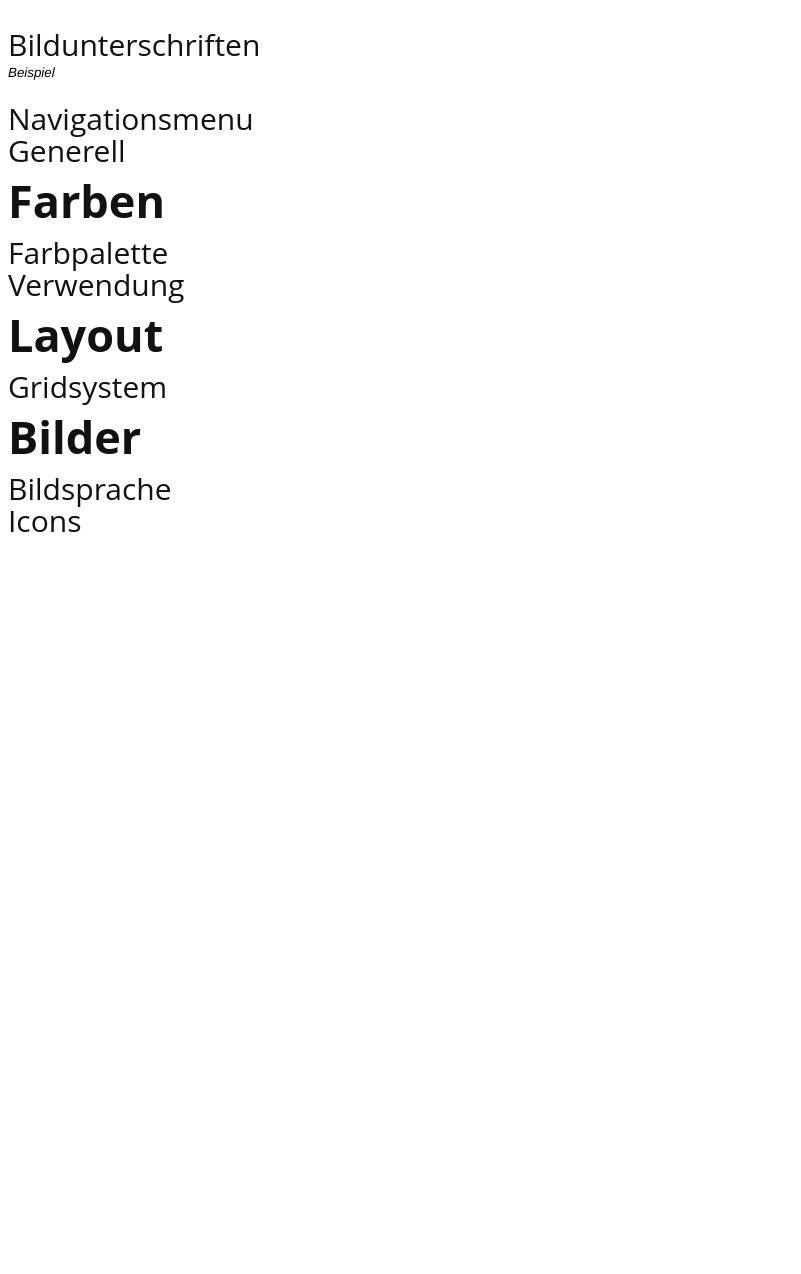
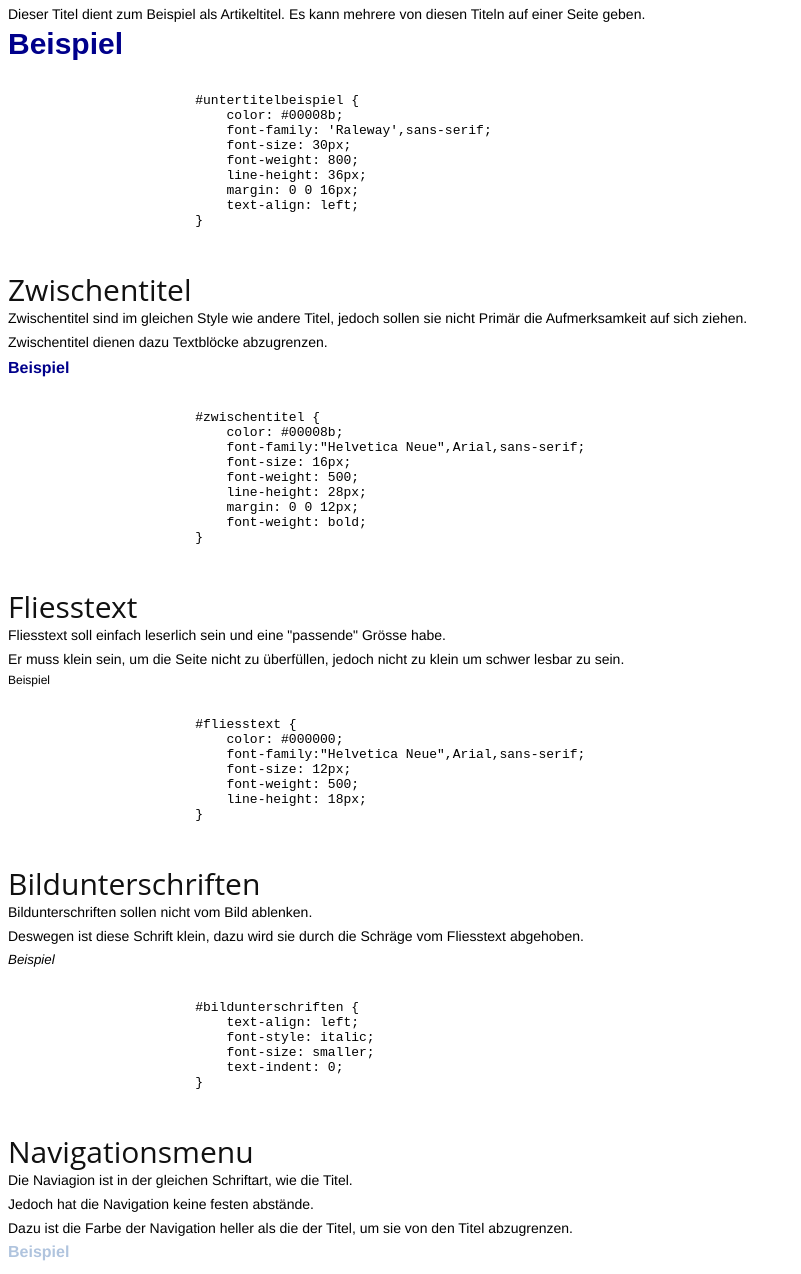
Before and after one commit to fabianmueller7/Modul151-152, a plain HTML site: page M152/Projektarbeit/styleguides/styleguide.html in a window 1280 px wide. Shown: the part 713-1987 px from the top of the page, without its empty margins (0-801 px from the left). Before the commit the page ends 1276 px from the top, so only its background shows below. Drawn offline with Linux system fonts and the light colour scheme.

Commit message:
styleguide schriftarten

```diff
--- a/M152/Projektarbeit/styleguides/styleguide.css
+++ b/M152/Projektarbeit/styleguides/styleguide.css
@@ -4,13 +4,14 @@ h3 { color: #111; font-family: 'Open Sans', sans-serif; font-size: 30px; font-we
 h4 {text-align: center;margin: -35px 0 25px}
 p { color: #000000; font-family: 'Helvetica Neue', sans-serif; font-size: 14px; line-height: 24px; margin: 0 0 0px; text-align: justify; text-justify: inter-word; }
 
-#titelbeispiel { color: #00008b;
+#titelbeispiel {
+    color: #00008b;
     font-family: 'Raleway',sans-serif;
     font-size: 62px;
     font-weight: 800;
     line-height: 72px;
     margin: 0 0 24px;
-    text-align: center;
+    text-align: left;
     text-transform: uppercase;
 }
 
@@ -31,6 +32,7 @@ p { color: #000000; font-family: 'Helvetica Neue', sans-serif; font-size: 14px;
     font-weight: 500;
     line-height: 28px;
     margin: 0 0 12px;
+    font-weight: bold;
 }
 
 #fliesstext {
@@ -38,8 +40,7 @@ p { color: #000000; font-family: 'Helvetica Neue', sans-serif; font-size: 14px;
     font-family:"Helvetica Neue",Arial,sans-serif;
     font-size: 12px;
     font-weight: 500;
-    line-height: 22px;
-    margin: 0 0 12px;
+    line-height: 18px;
 }
 
 #bildunterschriften {
@@ -48,3 +49,11 @@ p { color: #000000; font-family: 'Helvetica Neue', sans-serif; font-size: 14px;
     font-size: smaller;
     text-indent: 0;
 }
+
+#navigationsmenu {
+    color: #b0c4de;
+    font-family:"Helvetica Neue",Arial,sans-serif;
+    font-size: 16px;
+    font-weight: 500;
+    font-weight: bold;
+}
--- a/M152/Projektarbeit/styleguides/styleguide.html
+++ b/M152/Projektarbeit/styleguides/styleguide.html
@@ -19,37 +19,115 @@
                 <div>
                     <h3>Titel</h3>
                     <p>Titel sollen gross und einfach ersichtlich sein.</p>
-                    <p>Der Titel sind modern in einem dunkel Blau gehalten sein und schlicht ausssehen.</p>
+                    <p>Der Titel sind modern in einem dunkel Blau gehalten und sehen schlicht aus.</p>
                     <p>Titel haben einen grossen Abstand zu anderen Elementen und sind zentriert.</p>
+                    <p>Es gibt nur einen Titel pro Seite.</p>
                     <p id="titelbeispiel">Beispiel</p>
+                    <pre><code>
+                        #titelbeispiel {
+                            color: #00008b;
+                            font-family: 'Raleway',sans-serif;
+                            font-size: 62px;
+                            font-weight: 800;
+                            line-height: 72px;
+                            margin: 0 0 24px;
+                            text-align: left;
+                            text-transform: uppercase;
+                        }
+                    </code></pre>
                     <br>
                 </div>
                 <div>
                     <h3>Untertitel</h3>
                     <p>Untertitel sind im gleichen Style wie Titel gehalten.</p>
-                    <p>Jedoch sind sie kleiner und sind links anliegend, so dass sie zwischen Textblöcke eingebaut werden können.</p>
+                    <p>Jedoch sind sie kleiner und sind links anliegend, so dass sie Themen abgrenzen können.</p>
+                    <p>Dieser Titel dient zum Beispiel als Artikeltitel. Es kann mehrere von diesen Titeln auf einer Seite geben.</p>
                     <p id="untertitelbeispiel">Beispiel</p>
+                    <pre><code>
+                        #untertitelbeispiel {
+                            color: #00008b;
+                            font-family: 'Raleway',sans-serif;
+                            font-size: 30px;
+                            font-weight: 800;
+                            line-height: 36px;
+                            margin: 0 0 16px;
+                            text-align: left;
+                        }
+                    </code></pre>
                     <br>
                 </div>
                 <div>
                     <h3>Zwischentitel</h3>
+                    <p>Zwischentitel sind im gleichen Style wie andere Titel, jedoch sollen sie nicht Primär die Aufmerksamkeit auf sich ziehen.</p>
+                    <p>Zwischentitel dienen dazu Textblöcke abzugrenzen.</p>
                     <p id="zwischentitel">Beispiel</p>
+                    <pre><code>
+                        #zwischentitel {
+                            color: #00008b;
+                            font-family:"Helvetica Neue",Arial,sans-serif;
+                            font-size: 16px;
+                            font-weight: 500;
+                            line-height: 28px;
+                            margin: 0 0 12px;
+                            font-weight: bold;
+                        }
+                    </code></pre>
                     <br>
                 </div>
                 <div>
                     <h3>Fliesstext</h3>
+                    <p>Fliesstext soll einfach leserlich sein und eine "passende" Grösse habe.</p>
+                    <p>Er muss klein sein, um die Seite nicht zu überfüllen, jedoch nicht zu klein um schwer lesbar zu sein.</p>
                     <p id="fliesstext">Beispiel</p>
+                    <pre><code>
+                        #fliesstext {
+                            color: #000000;
+                            font-family:"Helvetica Neue",Arial,sans-serif;
+                            font-size: 12px;
+                            font-weight: 500;
+                            line-height: 18px;
+                        }
+                    </code></pre>
                     <br>
                 </div>
                 <div>
                     <h3>Bildunterschriften</h3>
+                    <p>Bildunterschriften sollen nicht vom Bild ablenken.</p>
+                    <p>Deswegen ist diese Schrift klein, dazu wird sie durch die Schräge vom Fliesstext abgehoben.</p>
                     <p id="bildunterschriften">Beispiel</p>
+                    <pre><code>
+                        #bildunterschriften {
+                            text-align: left;
+                            font-style: italic;
+                            font-size: smaller;
+                            text-indent: 0;
+                        }
+                    </code></pre>
                     <br>
                 </div>
-
-
-                <h3>Navigationsmenu</h3>
-                <h3>Generell</h3>
+                <div>
+                    <h3>Navigationsmenu</h3>
+                    <p>Die Naviagion ist in der gleichen Schriftart, wie die Titel.</p>
+                    <p>Jedoch hat die Navigation keine festen abstände.</p>
+                    <p>Dazu ist die Farbe der Navigation heller als die der Titel, um sie von den Titel abzugrenzen.</p>
+                    <p id="navigationsmenu">Beispiel</p>
+                    <pre><code>
+                        #navigationsmenu {
+                            color: #b0c4de;
+                            font-family:"Helvetica Neue",Arial,sans-serif;
+                            font-size: 16px;
+                            font-weight: 500;
+                            font-weight: bold;
+                        }
+                    </code></pre>
+                    <br>
+                </div>
+                <div>
+                    <h3>Generell</h3>
+                    <p>Generell gilt, die Schrift soll modern und leicht Leserlich sein.</p>
+                    <p>Mit hilfe von Farben, Grössen und Schriftarten werden die Textsorten gruppiert und erleichtern somit dem User den Überblick.</p>
+                    <br>
+                </div>
             </div>
             <br>
         </div>
```
